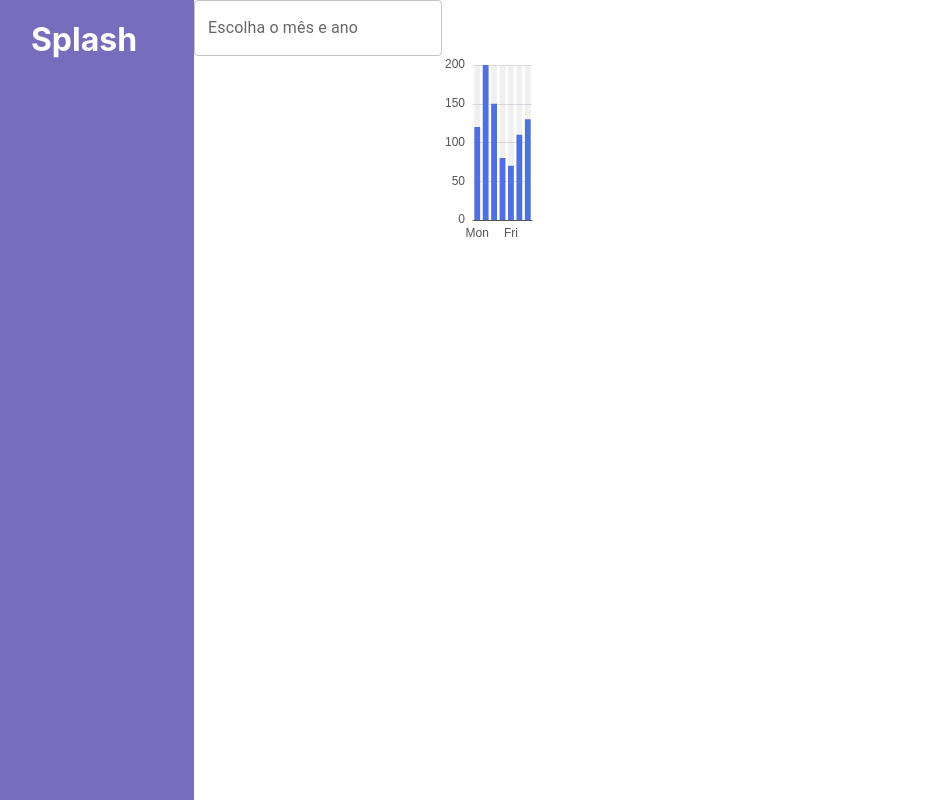
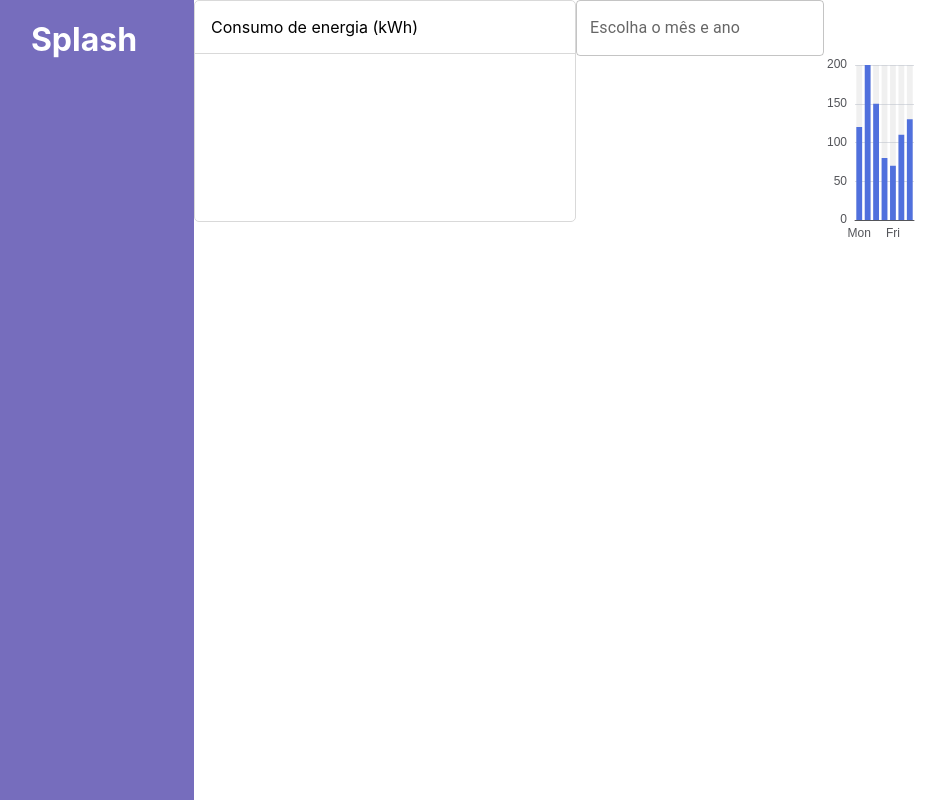
Before and after one commit to pedroMattos/energy-manager, a React (Create React App) app in the folder frontend/: page / in a window 1280 px wide. Shown: the whole page, without its empty margins (26-970 px from the left). Built offline with nearby package versions, Linux system fonts and the light colour scheme.

Commit message:
import card

```diff
--- a/frontend/src/views/App.js
+++ b/frontend/src/views/App.js
@@ -7,6 +7,7 @@ import { useEffect, useState } from 'react';
 import moment from 'moment'
 import Sidebar from './Sidebar';
 import { AppWrapper } from './styles';
+import MeditionCard from '../components/cards/meditionCard';
 
 function App() {
   const [value, setValue] = useState();
@@ -16,6 +17,7 @@ function App() {
   return (
     <AppWrapper>
       <Sidebar />
+      <MeditionCard />
       <LocalizationProvider dateAdapter={AdapterMoment}>
         <DatePicker label={'Escolha o mês e ano'} views={['month', 'year']} onChange={setValue} />
       </LocalizationProvider>
--- a/frontend/src/views/styles.js
+++ b/frontend/src/views/styles.js
@@ -5,4 +5,7 @@ export const AppWrapper = styled.section`
   .echarts-for-react {
     min-width: 100px;
   }
+  p {
+    margin: 0;
+  }
 `
```
